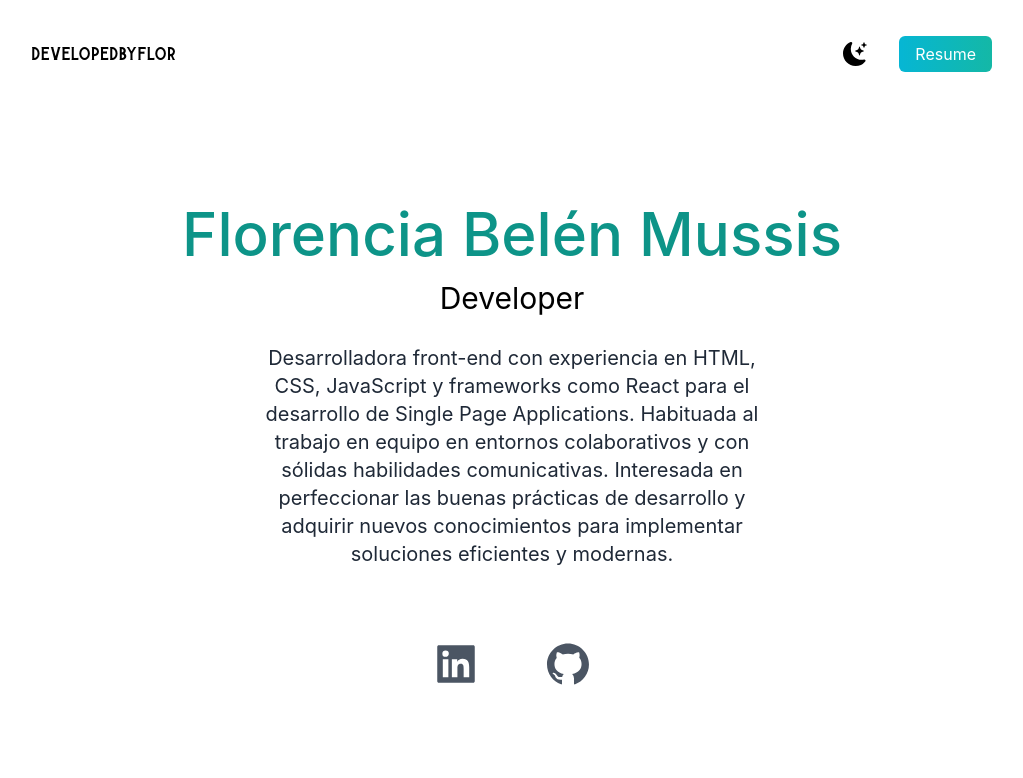
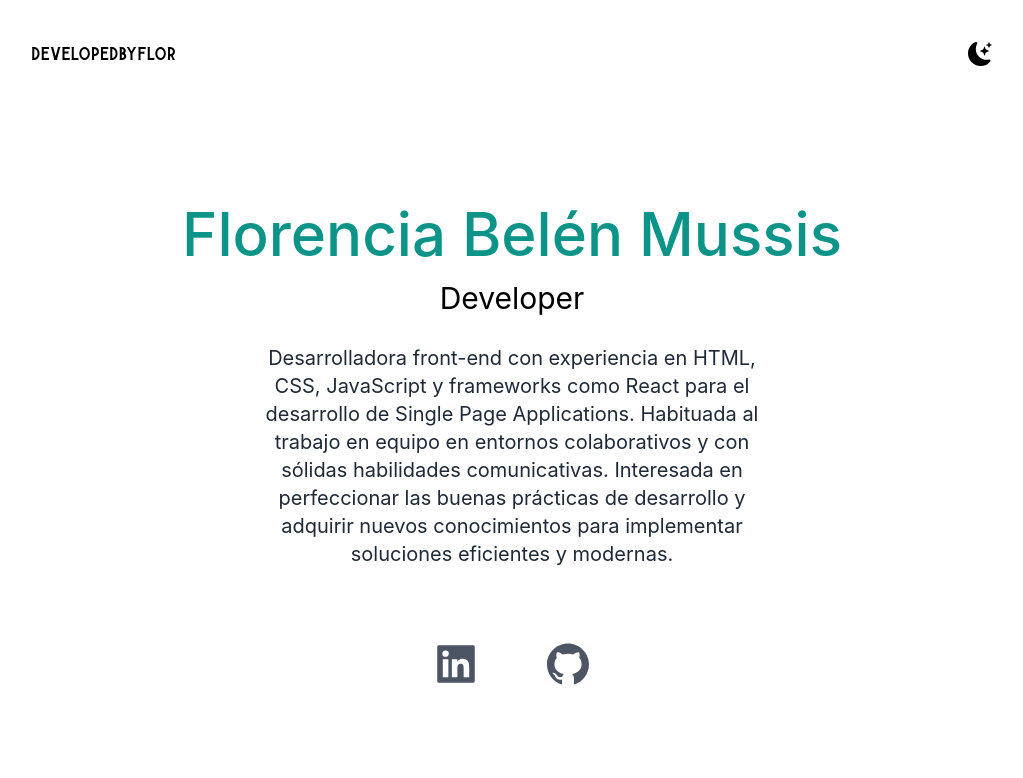
Before and after one commit to Florencia-Mussis/portfolio, a Next.js app: page / in a window 1280 px wide. Shown: the top 778 px of the page, without its empty margins (128-1151 px from the left). Built offline with nearby package versions, Linux system fonts and the light colour scheme.

Commit message:
deprecated download cv button

```diff
--- a/pages/index.js
+++ b/pages/index.js
@@ -38,9 +38,9 @@
               <li className='dark:text-white'>
                 <BsFillMoonStarsFill onClick={() => setDarkMode(!darkMode)} className='cursor-pointer text-2xl' />
               </li>
-              <li>
-                <a className='bg-gradient-to-r from-cyan-500 to-teal-500 text-white px-4 py-2 border-none rounded-md ml-8' href='https://drive.google.com/file/d/1mrYo29H_eiljGleAU1BNsOkyBNXF4UpJ/view?usp=sharing'>Resume</a>
-              </li>
+              {/* <li>
+                <a className='bg-gradient-to-r from-cyan-500 to-teal-500 text-white px-4 py-2 border-none rounded-md ml-8' href=''>Resume</a>
+              </li> */}
             </ul>
           </nav>
           <div className='text-center p-10 py-10'>
```
